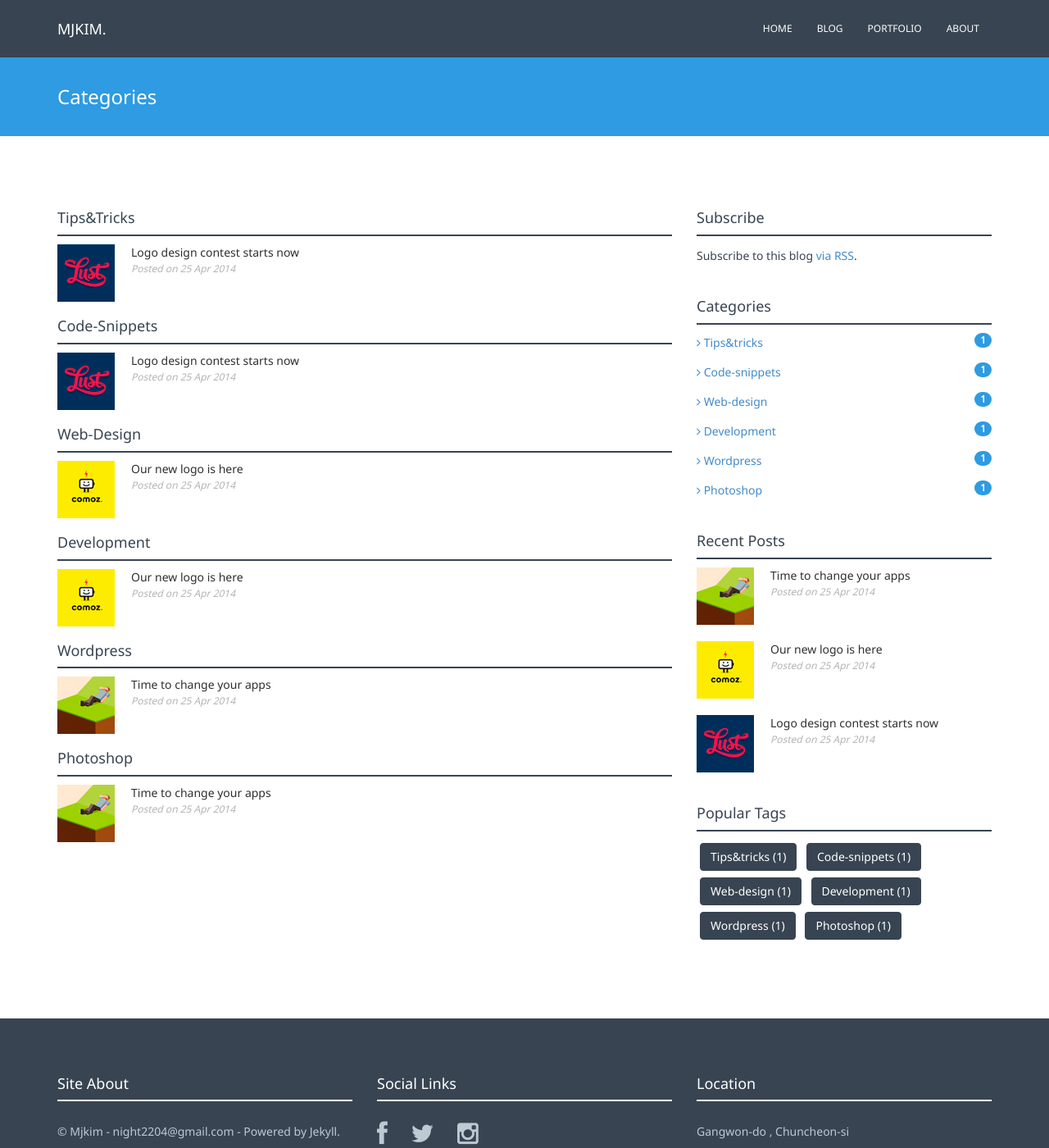
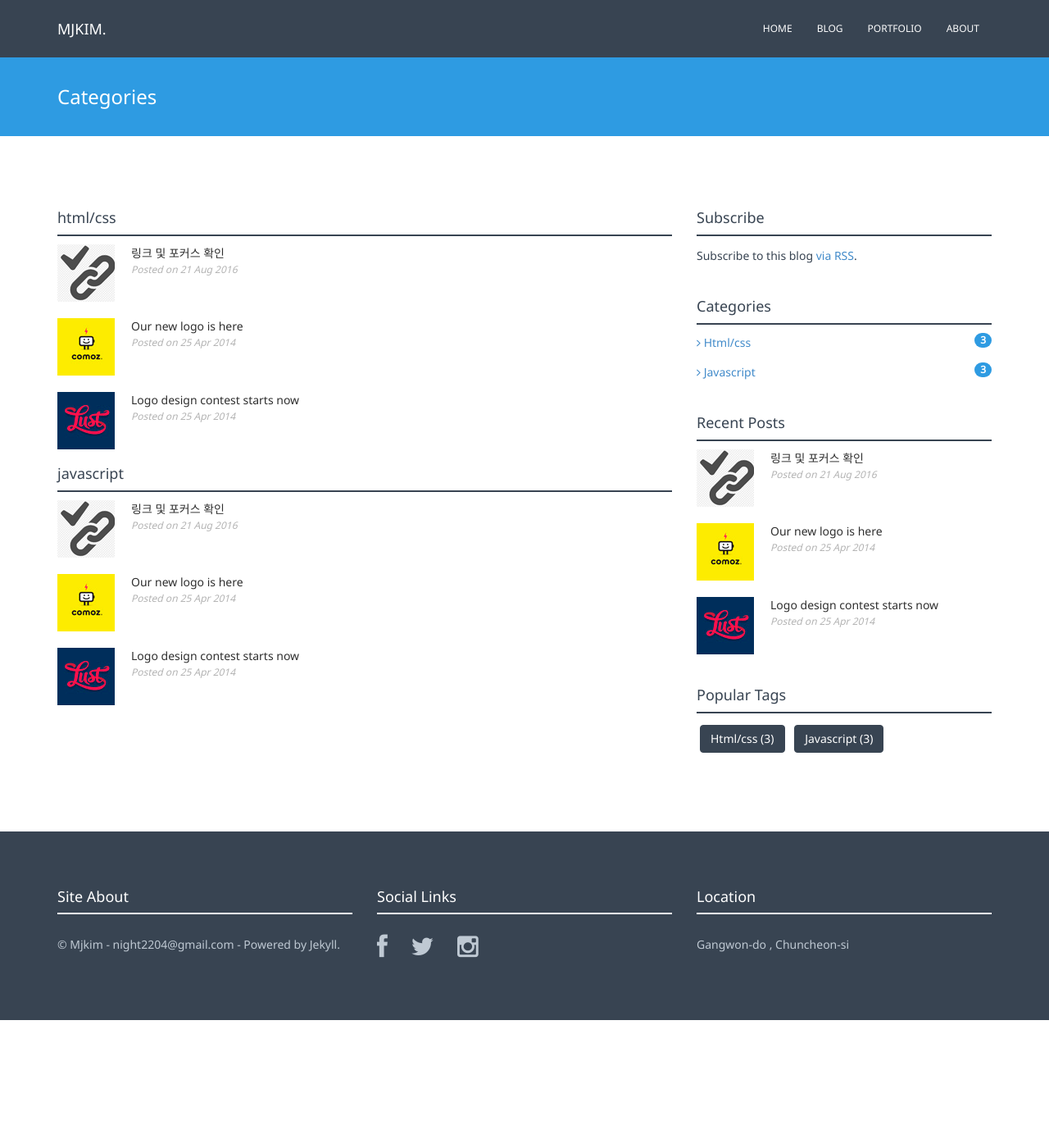
Before and after one commit to kimmyungjoong/github.io, a Jekyll site: the page built from category.html, in a window 1280 px wide and 1400 px high. Shown: the whole window at 82% size. Built offline with Jekyll 4.4.1, drawn with Linux system fonts in a browser that asks for light colours; nearby versions of some CDN libraries; some of the changed lines change nothing that is shown.

Commit message:
blog test

```diff
--- /dev/null
+++ b/_posts/blog/2014-04-25-click-check.markdown
@@ -0,0 +1,46 @@
+---
+layout: post
+title: "링크 및 포커스 확인"
+date: 2016-08-21
+author: MJKIM
+categories:
+- blog
+- html/css
+- javascript
+
+img: post01.jpg
+thumb: thumb01.jpg
+---
+
+북마크를 사용하여 링크 또는 북마크를 확인하여 보자
+마크업 작업을 하다 보면은 디자이너나 기획자가 링크 영역의 크기에 대한 부분을 언급하지 않을때가 자주 일어난다
+그때 사용하면 유용한 툴이다. 협업 부서에 보여주기도 쉽고, 내가 작업을 할때 링크 영역이 얼마나 잡혀있는지
+한눈에 볼수 있기 때문에 수정이 아주 용이하다.
+
+>크롬 브라우저 기준으로 설명
+
+![북마크바 활성화](kimmyungjoong.github.io/assets/img/blog/link01.png)
+
+
+[hampden]: https://github.com/jekyll/jekyll
+
+<div id="disqus_thread"></div>
+<script>
+
+/**
+ *  RECOMMENDED CONFIGURATION VARIABLES: EDIT AND UNCOMMENT THE SECTION BELOW TO INSERT DYNAMIC VALUES FROM YOUR PLATFORM OR CMS.
+ *  LEARN WHY DEFINING THESE VARIABLES IS IMPORTANT: https://disqus.com/admin/universalcode/#configuration-variables */
+/*
+var disqus_config = function () {
+    this.page.url = PAGE_URL;  // Replace PAGE_URL with your page's canonical URL variable
+    this.page.identifier = PAGE_IDENTIFIER; // Replace PAGE_IDENTIFIER with your page's unique identifier variable
+};
+*/
+(function() { // DON'T EDIT BELOW THIS LINE
+    var d = document, s = d.createElement('script');
+    s.src = '//http-kimmyungjoong-github-io.disqus.com/embed.js';
+    s.setAttribute('data-timestamp', +new Date());
+    (d.head || d.body).appendChild(s);
+})();
+</script>
+<noscript>Please enable JavaScript to view the <a href="https://disqus.com/?ref_noscript">comments powered by Disqus.</a></noscript>
--- a/_posts/blog/2014-04-25-logo-design-contest-starts-now.markdown
+++ b/_posts/blog/2014-04-25-logo-design-contest-starts-now.markdown
@@ -5,8 +5,9 @@ date: 2014-04-25 16:54:46
 author: Admin
 categories:
 - blog
-- Tips&Tricks
-- Code-Snippets
+- html/css
+- javascript
+
 img: post03.jpg
 thumb: thumb03.jpg
 ---
--- a/_posts/blog/2014-04-25-our-new-logo-is-here.markdown
+++ b/_posts/blog/2014-04-25-our-new-logo-is-here.markdown
@@ -5,8 +5,9 @@ date:   2014-04-25 16:54:46
 author: Admin
 categories:
 - blog
-- Web-Design
-- Development
+- html/css
+- javascript
+
 img: post02.jpg
 thumb: thumb02.jpg
 ---
--- a/_posts/blog/2014-04-25-time-to-change-your-apps.markdown
+++ /dev/null
@@ -1,52 +0,0 @@
----
-layout: post
-title: "Time to change your apps"
-date: 2014-04-25 16:54:46
-author: Admin
-categories:
-- blog
-- Wordpress
-- Photoshop
-img: post01.jpg
-thumb: thumb01.jpg
----
-
-<b>Lorem Ipsum</b> is simply dummy text of the printing and typesetting industry. Lorem Ipsum has been the industry's standard dummy text ever since the 1500s, when an unknown printer took a galley of type and scrambled it to make a type specimen book.
-
-It has survived not only five centuries, but also the leap into electronic typesetting, remaining essentially unchanged. <!--more-->
-It was popularised in the 1960s with the release of Letraset sheets containing Lorem Ipsum passages, and more recently with desktop publishing software like Aldus PageMaker including versions of Lorem Ipsum.
-
-Contrary to popular belief, <b>Lorem Ipsum is not simply random text</b>. It has roots in a piece of classical Latin literature from 45 BC, making it over 2000 years old. Richard McClintock, a Latin professor at [Hampden-Sydney College][hampden] in Virginia, looked up one of the more obscure Latin words, consectetur, from a Lorem Ipsum passage, and going through the cites of the word in classical literature, discovered the undoubtable source.<
-
-Lorem Ipsum comes from sections 1.10.32 and 1.10.33 of "de Finibus Bonorum et Malorum" (The Extremes of Good and Evil) by Cicero, written in 45 BC. This book is a treatise on the theory of ethics, very popular during the Renaissance. The first line of Lorem Ipsum, "Lorem ipsum dolor sit amet..", comes from a line in section 1.10.32.
-
-####Why do we use it?
-It is a long established fact that a reader will be distracted by the readable content of a page when looking at its layout. The point of using Lorem Ipsum is that it has a more-or-less normal distribution of letters, as opposed to using 'Content here, content here', making it look like readable English.
-
-
->Many desktop publishing packages and web page editors now use Lorem Ipsum as their default model text, and a search for 'lorem ipsum' will uncover many web sites still in their infancy. Various versions have evolved over the years, sometimes by accident, sometimes on purpose (injected humour and the like).
-
-There are many variations of passages of Lorem Ipsum available, but the majority have suffered alteration in some form, by injected humour, or randomised words which don't look even slightly believable.
-
-[hampden]: https://github.com/jekyll/jekyll
-
-<div id="disqus_thread"></div>
-<script>
-
-/**
- *  RECOMMENDED CONFIGURATION VARIABLES: EDIT AND UNCOMMENT THE SECTION BELOW TO INSERT DYNAMIC VALUES FROM YOUR PLATFORM OR CMS.
- *  LEARN WHY DEFINING THESE VARIABLES IS IMPORTANT: https://disqus.com/admin/universalcode/#configuration-variables */
-/*
-var disqus_config = function () {
-    this.page.url = PAGE_URL;  // Replace PAGE_URL with your page's canonical URL variable
-    this.page.identifier = PAGE_IDENTIFIER; // Replace PAGE_IDENTIFIER with your page's unique identifier variable
-};
-*/
-(function() { // DON'T EDIT BELOW THIS LINE
-    var d = document, s = d.createElement('script');
-    s.src = '//http-kimmyungjoong-github-io.disqus.com/embed.js';
-    s.setAttribute('data-timestamp', +new Date());
-    (d.head || d.body).appendChild(s);
-})();
-</script>
-<noscript>Please enable JavaScript to view the <a href="https://disqus.com/?ref_noscript">comments powered by Disqus.</a></noscript>
```
Also changed, not shown: assets/img/blog/link01.png (added), assets/img/blog/post01.jpg, assets/img/blog/thumbs/thumb01.jpg.
